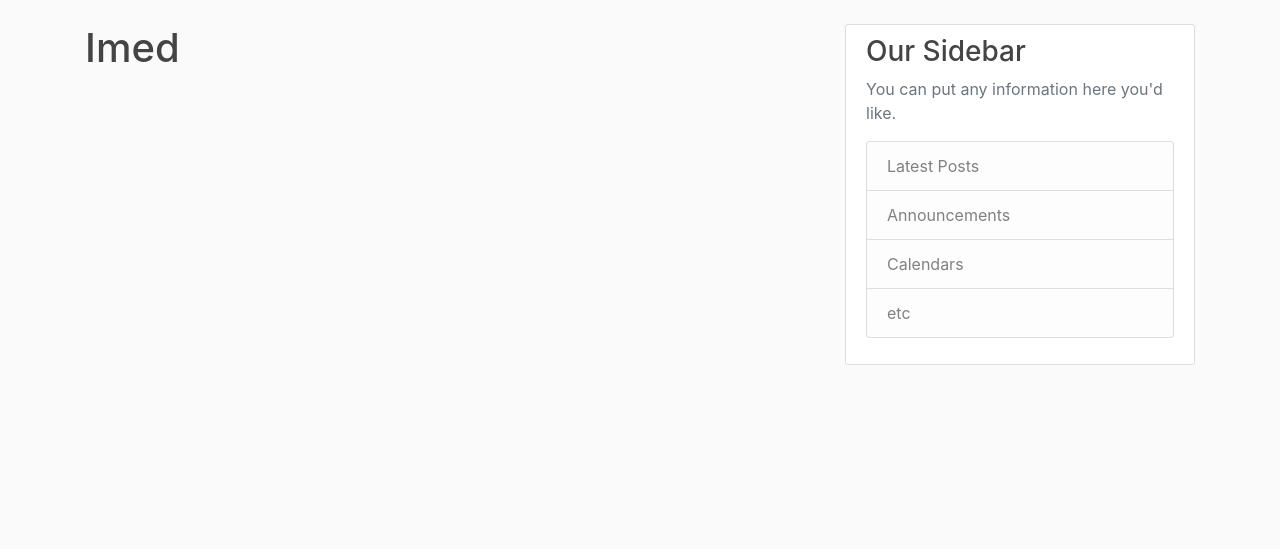
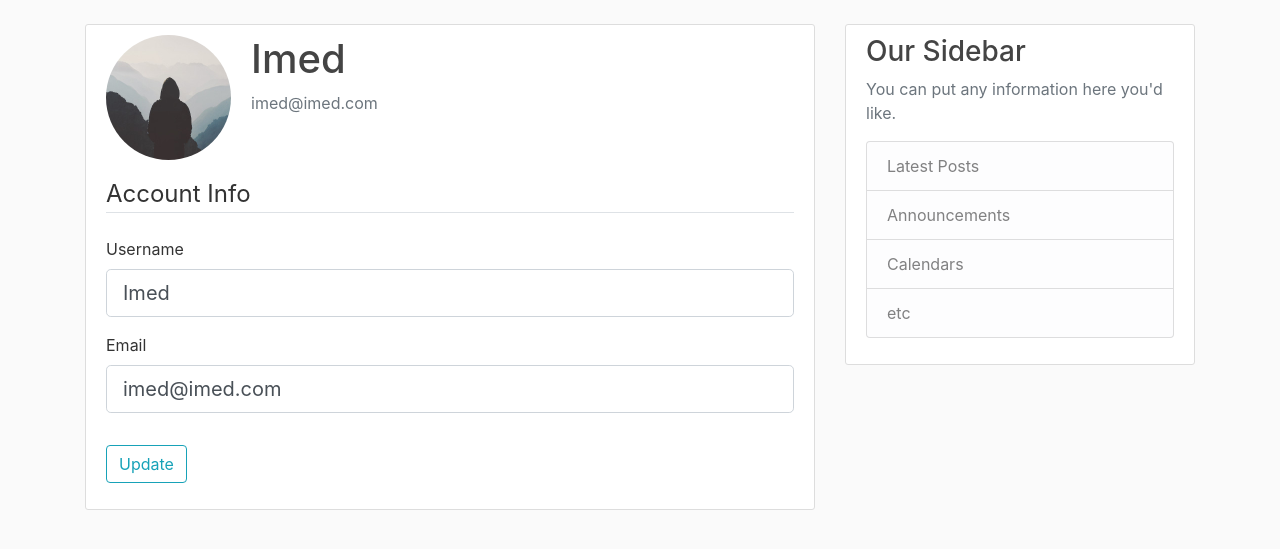
Before and after one commit to ameidatou/flask-blog, a Flask app: page /account in a window 1280 px wide. Shown: the part 56-605 px from the top of the page. Run offline with Flask 2, Linux system fonts and the light colour scheme; a user stored in the database is signed in; some libraries are stand-ins or nearby versions.

Commit message:
Add Update Account Form

```diff
--- a/flaskblog/forms.py
+++ b/flaskblog/forms.py
@@ -1,4 +1,5 @@
 from flask_wtf import FlaskForm
+from flask_login import current_user
 from wtforms import StringField, PasswordField, SubmitField, BooleanField
 from wtforms.validators import DataRequired, Length, Email, EqualTo, ValidationError
 from flaskblog.models import User
@@ -24,9 +25,33 @@ class RegistrationForm(FlaskForm):
         if user:
             raise ValidationError('That email is taken. Please choose a different one.')
 
+
+
 class LoginForm(FlaskForm):
     email = StringField('Email',
                         validators=[DataRequired(), Email()])
     password = PasswordField('Password', validators=[DataRequired()])
     remember = BooleanField('Remember me')
     submit = SubmitField('Login')
+
+
+
+class UpdateAccountForm(FlaskForm):
+    username = StringField('Username',
+                           validators=[DataRequired(), Length(min=2, max=20)])
+    email = StringField('Email',
+                        validators=[DataRequired(), Email()])
+    submit = SubmitField('Update')
+
+    def validate_username(self, username):
+        if username.data != current_user.username:
+            user = User.query.filter_by(username=username.data).first()
+            if user:
+                print('Invalid user')
+                raise ValidationError('That username is taken. Please choose a different one.')
+
+    def validate_email(self, email):
+        if email.data != current_user.email:
+            user = User.query.filter_by(email=email.data).first()
+            if user:
+                raise ValidationError('That email is taken. Please choose a different one.')
--- a/flaskblog/routes.py
+++ b/flaskblog/routes.py
@@ -1,6 +1,6 @@
 from flask import render_template, url_for, flash, redirect, request
 from flaskblog import app, db, bcrypt
-from flaskblog.forms import RegistrationForm, LoginForm
+from flaskblog.forms import RegistrationForm, LoginForm, UpdateAccountForm
 from flaskblog.models import User, Post
 from flask_login import login_user, current_user, logout_user, login_required
 
@@ -69,7 +69,19 @@ def logout():
     return redirect(url_for('login'))
 
 
-@app.route("/account")
+@app.route("/account", methods=['GET', 'POST'])
 @login_required
 def account():
-    return render_template('account.html', title='Account')
+    form = UpdateAccountForm()
+    if form.validate_on_submit():
+        current_user.username = form.username.data
+        current_user.email = form.email.data
+        db.session.commit()
+        flash("You account has been updated!", 'success')
+        return redirect(url_for('account'))
+    elif request.method == 'GET':
+        form.username.data = current_user.username
+        form.email.data = current_user.email
+    image_file = url_for('static', filename='profile_pics/' + current_user.image_file)
+    return render_template('account.html', title='Account',
+                           image_file=image_file, form=form)
--- a/flaskblog/templates/account.html
+++ b/flaskblog/templates/account.html
@@ -1,4 +1,49 @@
 {% extends "layout.html" %}
 {% block content %}
-    <h1>{{ current_user.username }}</h1>
+  <div class="content-section">
+    <div class="media">
+      <img class="rounded-circle account-img" src={{ image_file }}>
+      <div class="media-body">
+        <h2 class="account-heading">{{ current_user.username }}</h2>
+        <p class="text-secondary">{{ current_user.email }}</p>
+      </div>
+    </div>
+    <!-- FORM HERE -->
+    <form method="POST" action="">
+        {{ form.hidden_tag() }}
+        <fieldset class="form-group">
+            <legend class="border-bottom mb-4">Account Info</legend>
+            <div class="form-group">
+                {{ form.username.label(class="form-control-label") }}
+                {% if form.username.errors %}
+                    {{ form.username(class="form-control form-control-lg is-invalid") }}
+                    <div class="invalid-feedback">
+                        {% for error in form.username.errors %}
+                            <span>{{ error }}</span>
+                        {% endfor %}
+                    </div>
+                {% else %}
+                    {{ form.username(class="form-control form-control-lg") }}
+                {% endif %}
+            </div>
+            <div class="form-group">
+                {{ form.email.label(class="form-control-label") }}
+                {% if form.email.errors %}
+                    {{ form.email(class="form-control form-control-lg is-invalid") }}
+                    <div class="invalid-feedback">
+                        {% for error in form.email.errors %}
+                            <span>{{ error }}</span>
+                        {% endfor %}
+                    </div>
+                {% else %}
+                    {{ form.email(class="form-control form-control-lg") }}
+                {% endif %}
+            </div>
+        </fieldset>
+        <div class="form-group">
+            {{ form.submit(class="btn btn-outline-info") }}
+        </div>
+    </form>
+  </div>
+
 {% endblock content %}
```
Also changed, not shown: flaskblog/site.db, flaskblog/static/profile_pics/default.jpg (added).
